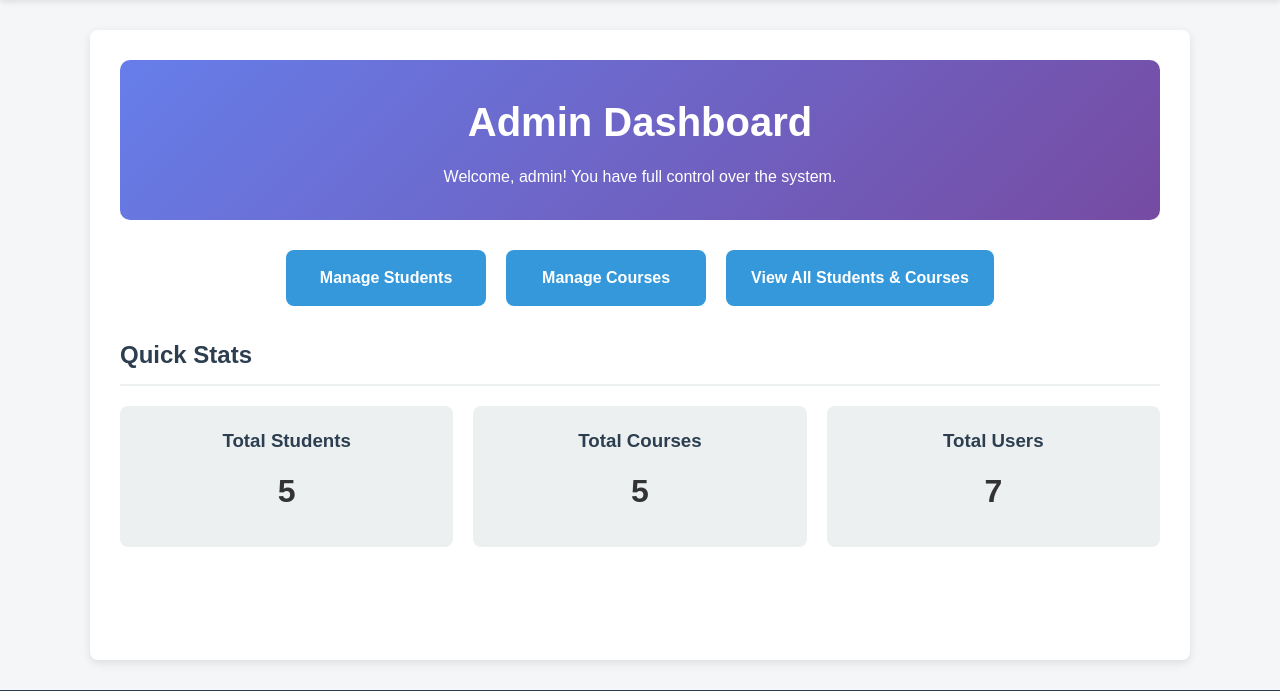
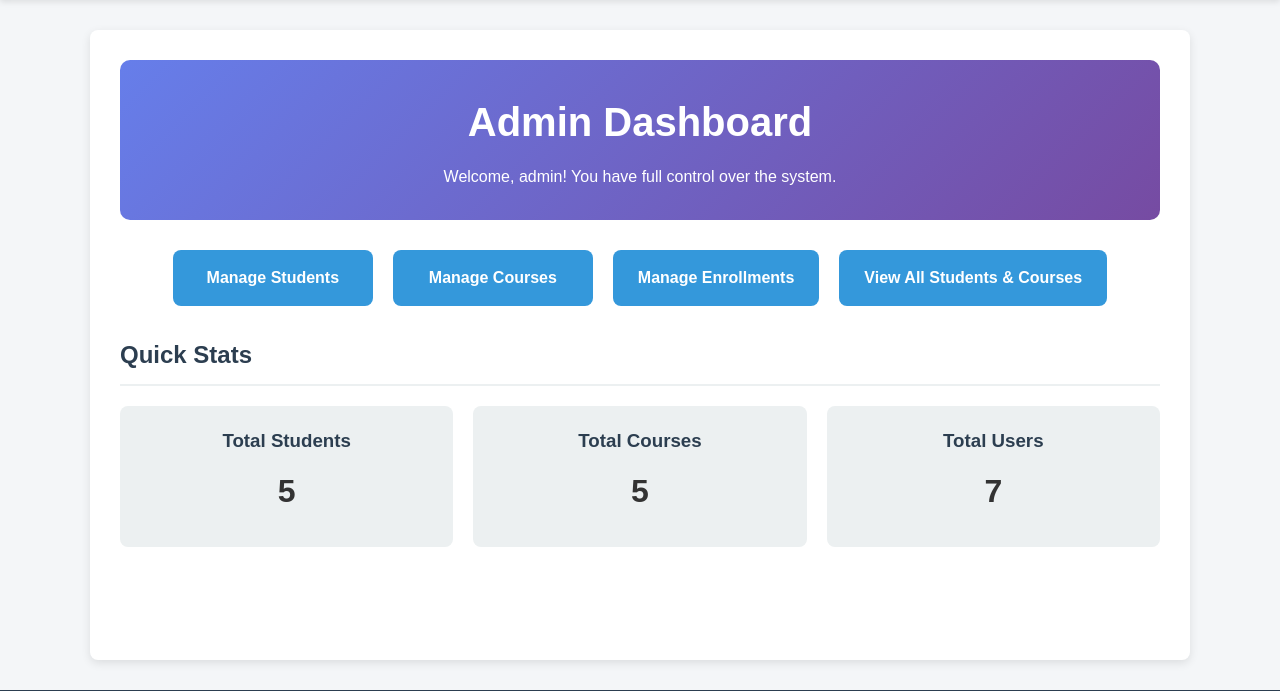
Before and after one commit to fahimahaque01/student_management_system, a PHP site: page /admin_dashboard.php in a window 1280 px wide. Shown: the part 70-761 px from the top of the page. Run offline with PHP 8.4, Linux system fonts and the light colour scheme; a user stored in the database is signed in; data comes from the database, SQL or seed files in the repository.

Commit message:
final submit

```diff
--- a/admin_dashboard.php
+++ b/admin_dashboard.php
@@ -22,6 +22,9 @@ include 'includes/header.php';
         </a>
         <a href="manage_courses.php" class="dashboard-link">
              Manage Courses
+        </a>
+        <a href="manage_enrollments.php" class="dashboard-link">
+             Manage Enrollments
         </a>
         <a href="index.php" class="dashboard-link">
              View All Students & Courses
```
